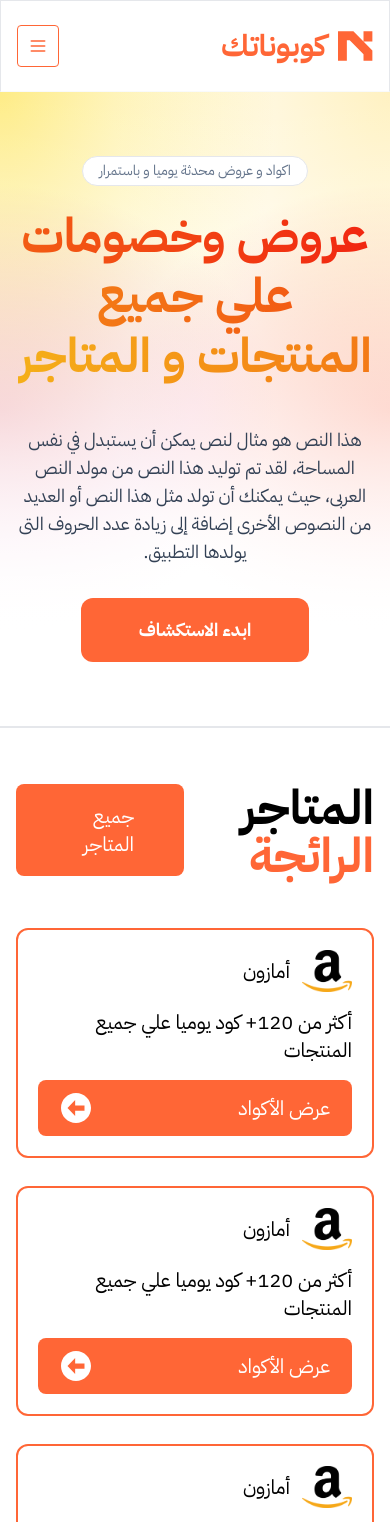
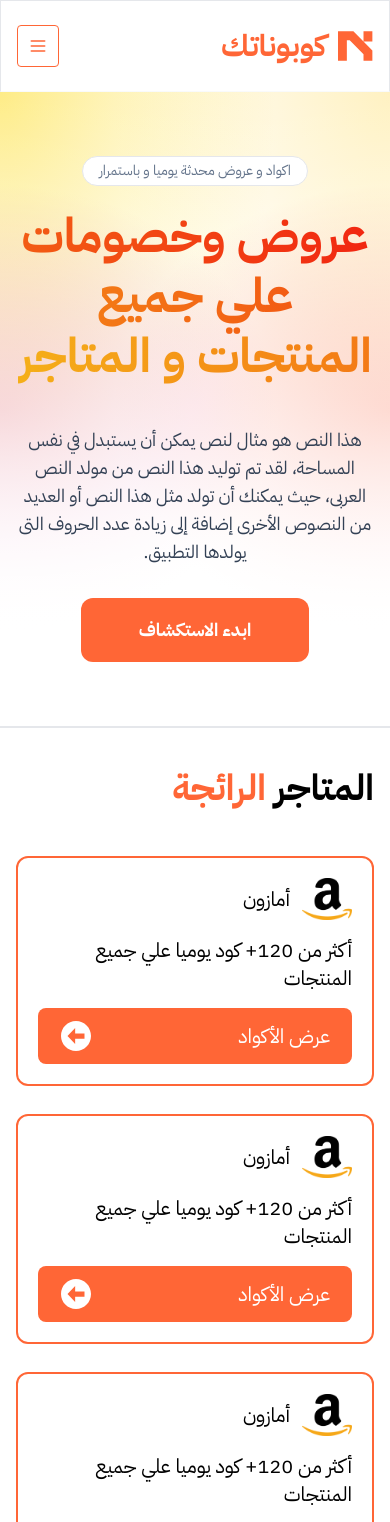
Before and after one commit to Mostafa4Abdelwahed/Kobonatk, a Next.js app: page / in a window 390 px wide. Shown: the top 1522 px of the page. Built offline with nearby package versions, Linux system fonts and the light colour scheme.

Commit message:
Update Responsive Text in Home page

```diff
--- a/src/app/_Home/HowToUseSection.jsx
+++ b/src/app/_Home/HowToUseSection.jsx
@@ -9,7 +9,7 @@ const HowToUseSection = () => {
   return (
     <div className="bg-white py-14">
       <Container>
-        <h1 className="text-5xl font-bold mb-12">
+        <h1 className="text-4xl md:text-5xl font-bold mb-12">
           طريقة استخدام <span className="text-primary">الاكواد</span>
         </h1>
         <div className="grid grid-cols-1 md:grid-cols-3 gap-7">
--- a/src/app/_Home/LatestOffersSection.jsx
+++ b/src/app/_Home/LatestOffersSection.jsx
@@ -3,9 +3,9 @@ import Container from "../_components/Ui/Container";
 
 const LatestOffersSection = () => {
   return (
-    <div className="bg-gray-50/40 border-y-2 border-gray-100 py-14">
+    <div className="bg-gray-50/40 border-y-2 border-gray-100 py-10">
       <Container>
-        <h1 className="text-5xl font-bold mb-12">
+        <h1 className="text-4xl md:text-5xl font-bold mb-12">
           احدث <span className="text-primary">العروض</span>
         </h1>
         <div className="grid grid-cols-1 md:grid-cols-3 gap-7">
--- a/src/app/_Home/TrendingCompaniesSection.jsx
+++ b/src/app/_Home/TrendingCompaniesSection.jsx
@@ -4,13 +4,13 @@ import Container from "../_components/Ui/Container";
 
 const TrendingCompaniesSection = () => {
   return (
-    <div className="bg-white border-t-2 py-14">
+    <div className="bg-white border-t-2 py-10">
       <Container>
-        <header className="flex items-start justify-between">
-        <h1 className="text-5xl font-bold mb-12">
+        <header className="flex flex-col md:flex-row items-start justify-between">
+        <h1 className="text-4xl md:text-5xl font-bold mb-12">
           المتاجر <span className="text-primary">الرائجة</span>
         </h1>
-        <Link href="/companies" className="text-white bg-primary hover:bg-transparent hover:text-primary hover:border-primary transition-all border-2 border-transparent text-xl py-4 px-12 rounded-lg">جميع المتاجر</Link>
+        <Link href="/companies" className="text-white hidden md:block bg-primary hover:bg-transparent hover:text-primary hover:border-primary transition-all border-2 border-transparent text-xl py-4 px-12 rounded-lg">جميع المتاجر</Link>
         </header>
         <div className="grid grid-cols-1 md:grid-cols-3 gap-7">
           <CompanyCard />
```
